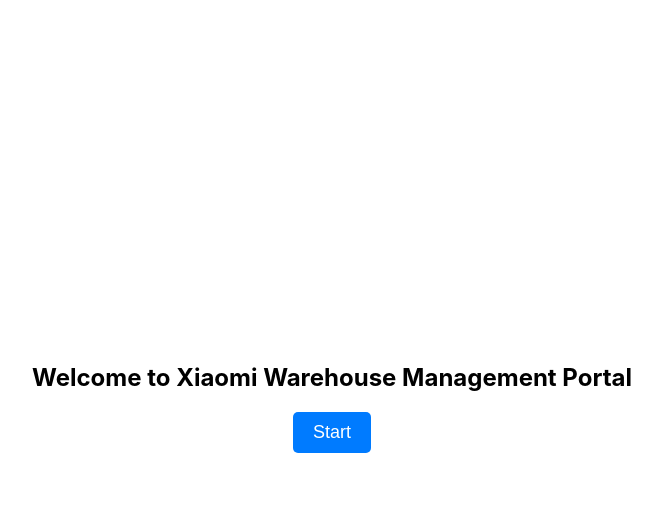
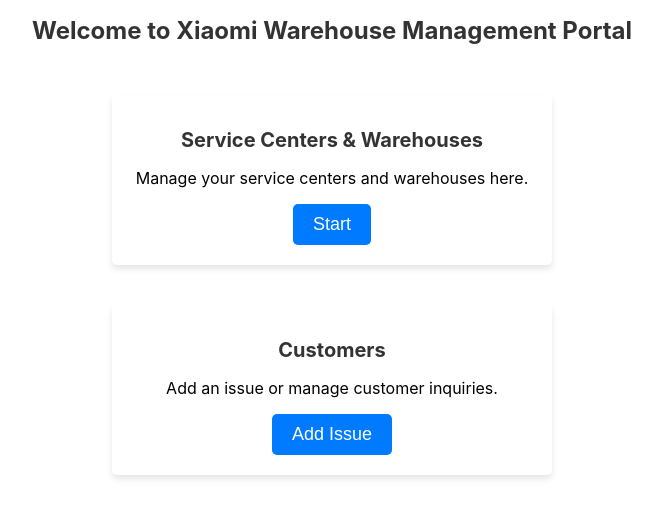
Before and after one commit to gauridahake24/Xiaomi, a React (Create React App) app in the folder xiaomi-frontend/: page / in a window 1280 px wide. Shown: the top 518 px of the page, without its empty margins (308-970 px from the left). Built offline with nearby package versions, Linux system fonts and the light colour scheme.

Commit message:
service centre workflow done

```diff
--- /dev/null
+++ b/xiaomi-frontend/src/Components/HomePageCard.jsx
@@ -0,0 +1,16 @@
+// HomePageCard.js
+import React from 'react';
+
+const HomePageCard = ({ title, description, buttonText, onClick }) => {
+  return (
+    <div className="home-page-card">
+      <h1 className="home-page-card-title">{title}</h1>
+      <p>{description}</p>
+      <button className="home-page-card-button" onClick={onClick}>
+        {buttonText}
+      </button>
+    </div>
+  );
+};
+
+export default HomePageCard;
--- a/xiaomi-frontend/src/Components/SC_requirements.jsx
+++ b/xiaomi-frontend/src/Components/SC_requirements.jsx
@@ -1,31 +1,42 @@
 import React, { useState } from 'react';
-
+import { useNavigate } from 'react-router-dom';
 
 const mockPartsData = [
   {
     part_id: 1,
     part_name: 'Widget A',
     Available_quantity: 10,
+    Required_quantity: 5,
+    priority: 'high',
   },
   {
     part_id: 2,
     part_name: 'Widget B',
     Available_quantity: 20,
+    Required_quantity: 15,
+    priority: 'high',
   },
   {
     part_id: 3,
     part_name: 'Widget C',
     Available_quantity: 15,
+    Required_quantity: 10,
+    priority: 'high',
   },
   // Add more mock data as needed
 ];
 
 const SC_req = () => {
   const [partsData] = useState(mockPartsData); // Use mock data as initial state
+  const navigate = useNavigate();
+  const handleStartClick = () => {
+    navigate('/create-order');
+  };
 
   return (
     <div className="sc-req-container">
-            <h1>Available Quantity in service Centre</h1>
+      <h1>Available Quantity in Service Centre</h1>
+      <div className="table-container">
         <table className="parts-table">
           <thead>
             <tr>
@@ -33,6 +44,8 @@
               <th>Part Name</th>
               <th>Available Quantity</th>
               <th>Required Quantity</th>
+              <th>Priority</th>
+              <th>Action</th>
             </tr>
           </thead>
           <tbody>
@@ -42,11 +55,16 @@
                 <td>{part.part_name}</td>
                 <td>{part.Available_quantity}</td>
                 <td>{part.Required_quantity}</td>
+                <td>{part.priority}</td>
+                <td>
+                  <button className="order-button" onClick={handleStartClick}>Order</button>
+                </td>
               </tr>
             ))}
           </tbody>
         </table>
       </div>
+    </div>
   );
 };
 
--- a/xiaomi-frontend/src/Components/cust_home.jsx
+++ b/xiaomi-frontend/src/Components/cust_home.jsx
@@ -1,33 +1,60 @@
 import React, { useState } from 'react';
 
+
 const CreateUpdateRepairOrder = () => {
-    const [customerName, setCustomerName] = useState('');
-    const [deviceModel, setDeviceModel] = useState('');
-    const [issueDescription, setIssueDescription] = useState('');
+    const [customer_name, setCustomerName] = useState('');
+    const [device_model, setDeviceModel] = useState('');
+    const [issue_description, setIssueDescription] = useState('');
+    const [errorMessage, setErrorMessage] = useState(''); // Define the errorMessage state
 
-    const handleSubmit = (event) => {
+    const handleSubmit = async (event) => { // Mark the function as async
         event.preventDefault();
+        if (!customer_name || !device_model || !issue_description) {
+            console.error("Please fill in all required fields.");
+            setErrorMessage('All fields are necessary! Please enter required data');
+            return;
+        }
+        const student = { customer_name, device_model, issue_description };
 
+        try {
+            const response = await fetch("http://localhost:8080/users/add", {
+                method: "POST",
+                headers: { "Content-Type": "application/json" },
+                body: JSON.stringify(student)
+            });
 
-
-        console.log('Submitted Repair Order: ');
+            if (response.ok) {
+                console.log('Repair Order Submitted Successfully');
+                // You can optionally reset the form fields here
+                setCustomerName('');
+                setDeviceModel('');
+                setIssueDescription('');
+            } else {
+                console.error('Failed to submit Repair Order');
+                setErrorMessage('Failed to submit Repair Order. Please try again later.');
+            }
+        } catch (error) {
+            console.error('An error occurred:', error);
+            setErrorMessage('An error occurred while submitting the Repair Order.');
+        }
     };
 
     return (
         <div className='create_repair'>
             <h1>Tell us your Issue</h1>
+            {errorMessage && <div className="error-message">{errorMessage}</div>}
             <form onSubmit={handleSubmit}>
                 <div className='form-group'>
                     <label>Customer Name:</label>
-                    <input type="text" className='form-control' value={customerName} onChange={(e) => setCustomerName(e.target.value)} />
+                    <input type="text" className='form-control' value={customer_name} onChange={(e) => setCustomerName(e.target.value)} />
                 </div>
                 <div className='form-group'>
                     <label>Device Model:</label>
-                    <input type="text" className='form-control' value={deviceModel} onChange={(e) => setDeviceModel(e.target.value)} />
+                    <input type="text" className='form-control' value={device_model} onChange={(e) => setDeviceModel(e.target.value)} />
                 </div>
                 <div className='form-group'>
                     <label>Issue Description:</label>
-                    <textarea className='form-control' value={issueDescription} onChange={(e) => setIssueDescription(e.target.value)} />
+                    <textarea className='form-control' value={issue_description} onChange={(e) => setIssueDescription(e.target.value)} />
                 </div>
                 <button type="submit" className='btn btn-primary'>Submit</button>
             </form>
--- a/xiaomi-frontend/src/Components/start_page.jsx
+++ b/xiaomi-frontend/src/Components/start_page.jsx
@@ -1,18 +1,41 @@
+// Startpage.js
 import React from 'react';
 import { useNavigate } from 'react-router-dom';
-
+import HomePageCard from './HomePageCard';
 
 const Startpage = () => {
   const navigate = useNavigate();
+  const navigate2 = useNavigate();
 
   const handleStartClick = () => {
     navigate('/make_profile');
   };
 
+  const handleStartClick1 = () => {
+    navigate2('/cust_home');
+  };
+
   return (
+    <div><h1 className="startpage-title">
+    Welcome to Xiaomi Warehouse Management Portal
+  </h1>
     <div className="startpage-container">
-            <h1 className="startpage-title">Welcome to Xiaomi Warehouse Management Portal</h1>
-            <button className="startpage-button" onClick={handleStartClick}>Start</button>
+
+
+      <HomePageCard
+        title="Service Centers & Warehouses"
+        description="Manage your service centers and warehouses here."
+        buttonText="Start"
+        onClick={handleStartClick}
+      />
+
+      <HomePageCard
+        title="Customers"
+        description="Add an issue or manage customer inquiries."
+        buttonText="Add Issue"
+        onClick={handleStartClick1}
+      />
+    </div>
     </div>
   );
 };
--- a/xiaomi-frontend/src/Components/submit_page.jsx
+++ b/xiaomi-frontend/src/Components/submit_page.jsx
@@ -1,17 +1,18 @@
 import React from 'react';
 import { useNavigate } from 'react-router-dom';
 
+
 const Submit = () => {
     const Navigate = useNavigate();
-    const handleStartClick = () =>{
-        Navigate("/SC_requirements")
+
+    const handleStartClick = () => {
+        Navigate("/SC_requirements");
     };
 
     return (
-        <div>
-            <h1>Your order has been successfully submitted to warehouse</h1>
-            <button btn-btn-primary onClick={handleStartClick}>Dashboard</button>
-
+        <div className="submit-container">
+            <h1>Your order has been successfully submitted to the warehouse</h1>
+            <button className="btn btn-primary" onClick={handleStartClick}>Dashboard</button>
         </div>
     );
 };
--- a/xiaomi-frontend/src/index.css
+++ b/xiaomi-frontend/src/index.css
@@ -249,23 +249,38 @@
   }
 }
 
+/* Startpage.css */
+.startpage-container {
+  display: grid;
 
-/* start_page */
-.startpage-container {
-  display: flex;
-  flex-direction: column;
+  gap: 20px;
   align-items: center;
   justify-content: center;
-  height: 100vh;
+  height: 50vh;
+  padding: 20px;
+  text-align: center;
 }
 
 .startpage-title {
   font-size: 24px;
   margin-bottom: 20px;
+}
+
+.home-page-card {
+  background-color: #fff;
+  width: 50vh;
+  box-shadow: 0 4px 6px rgba(0, 0, 0, 0.1);
+  padding: 20px;
+  border-radius: 5px;
   text-align: center;
 }
 
-.startpage-button {
+.home-page-card-title {
+  font-size: 20px;
+  margin-bottom: 10px;
+}
+
+.home-page-card-button {
   background-color: #007bff;
   color: #fff;
   padding: 10px 20px;
@@ -276,19 +291,101 @@
   transition: background-color 0.3s;
 }
 
-.startpage-button:hover {
+.home-page-card-button:hover {
   background-color: #0056b3;
 }
 
-/* Media query for mobile responsiveness */
-@media (max-width: 768px) {
-  .startpage-title {
-      font-size: 20px;
-      margin-bottom: 15px;
+/* submit page */
+.submit-container {
+  display: flex;
+  flex-direction: column;
+  align-items: center;
+  justify-content: center;
+  height: 100vh;
+  text-align: center;
+  background-color: #f5f5f5; /* Set your desired background color */
+}
+
+h1 {
+  font-size: 24px;
+  margin-bottom: 20px;
+  color: #333; /* Set your desired text color */
+}
+
+.btn {
+  display: inline-block;
+  padding: 10px 20px;
+  background-color: #007bff; /* Set your desired button background color */
+  color: #fff; /* Set your desired button text color */
+  border: none;
+  border-radius: 5px;
+  font-size: 18px;
+  cursor: pointer;
+  transition: background-color 0.3s;
+}
+
+.btn:hover {
+  background-color: #0056b3; /* Set your desired hover background color */
+}
+
+
+/* sc_requirements */
+/* Add this CSS to your stylesheet or create a separate CSS file */
+.sc-req-container {
+  margin: 20px;
+}
+
+.table-container {
+  overflow-x: auto;
+}
+
+.parts-table {
+  width: 100%;
+  border-collapse: collapse;
+  margin-top: 20px;
+  font-size: 16px;
+}
+
+.parts-table th,
+.parts-table td {
+  border: 1px solid #ddd;
+  padding: 10px;
+  text-align: left;
+}
+
+.parts-table th {
+  background-color: #f2f2f2;
+}
+
+.parts-table tr:nth-child(even) {
+  background-color: #f2f2f2;
+}
+
+.parts-table tr:hover {
+  background-color: #ddd;
+}
+
+.order-button {
+  background-color: #007bff;
+  color: #fff;
+  padding: 5px 10px;
+  border: none;
+  border-radius: 5px;
+  font-size: 14px;
+  cursor: pointer;
+  transition: background-color 0.3s;
+}
+
+.order-button:hover {
+  background-color: #0056b3;
+}
+
+@media (max-width: 600px) {
+  .parts-table {
+    font-size: 14px;
   }
 
-  .startpage-button {
-      font-size: 16px;
-      padding: 8px 15px;
+  .order-button {
+    font-size: 12px;
   }
 }
```
Lines whose indentation alone changed are shown as unchanged.
